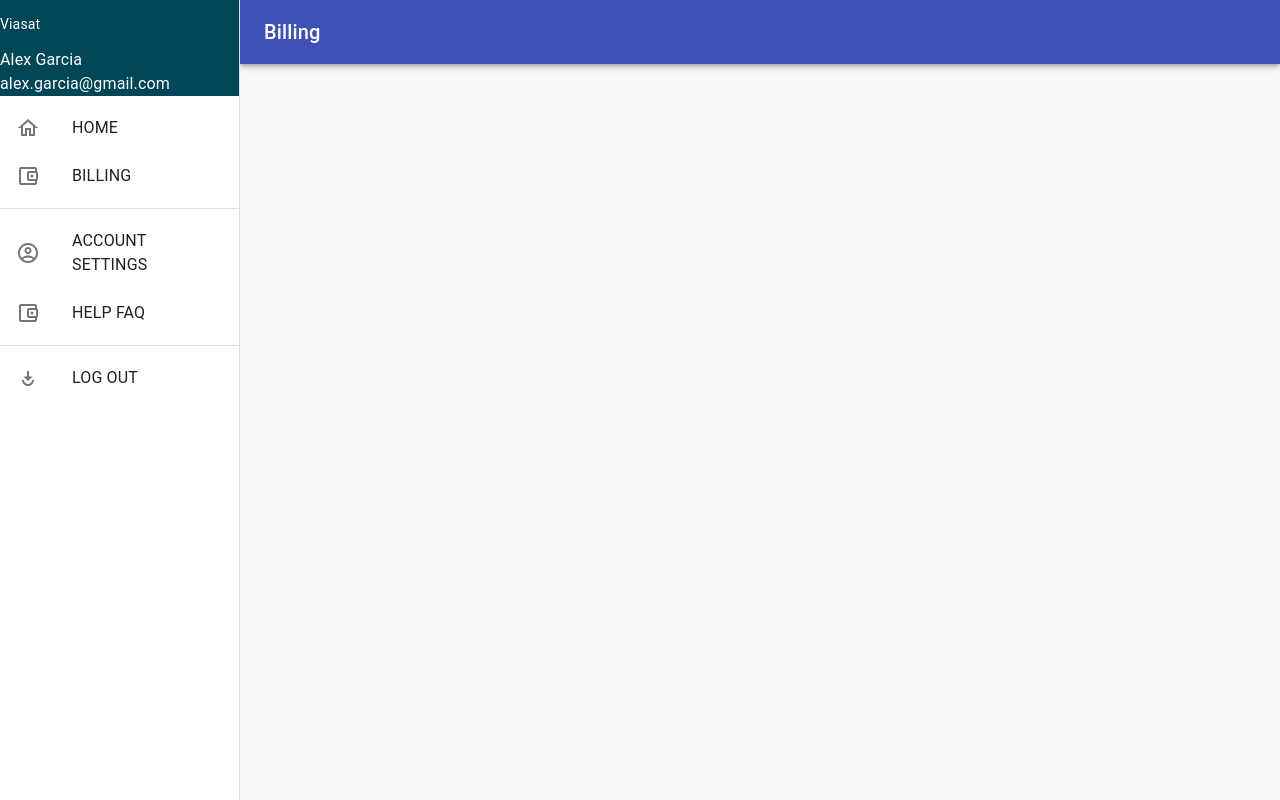
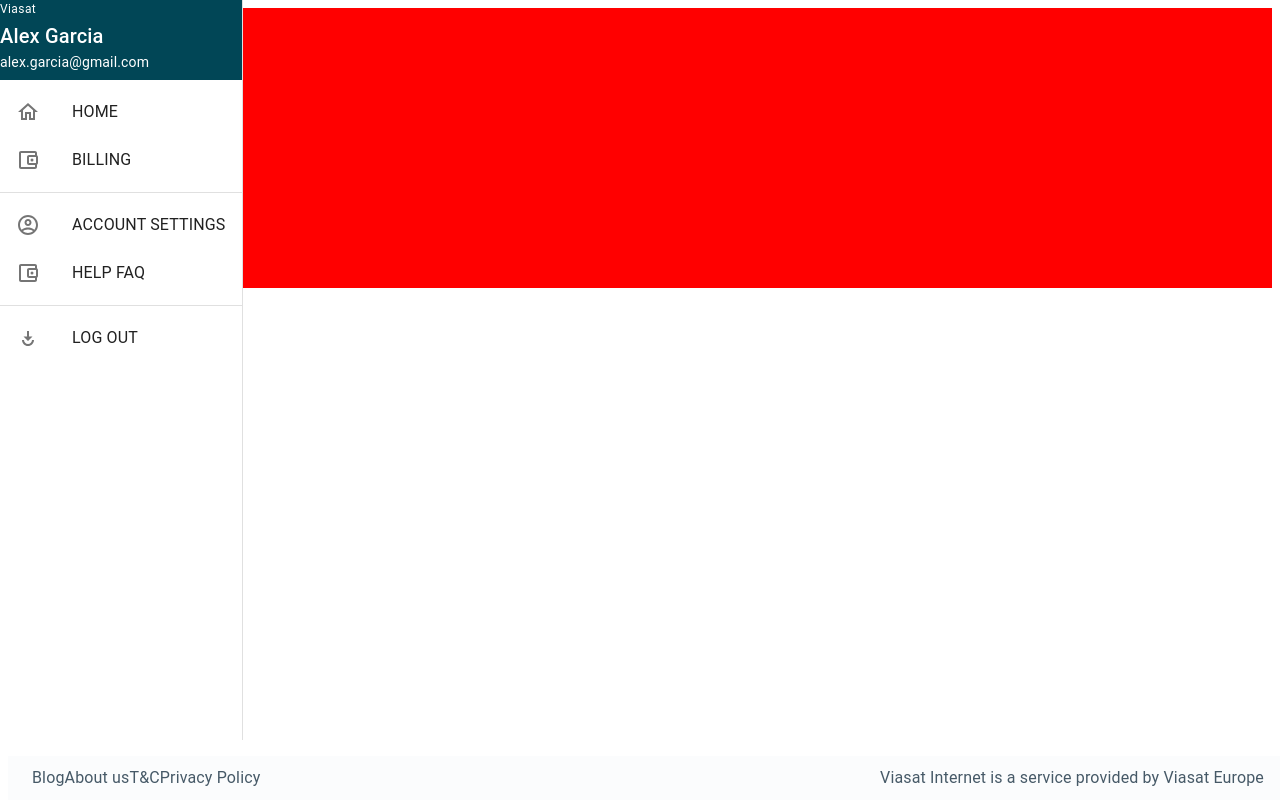
Before and after one commit to DianaCose/BillingPage, a Next.js app: page /billing in a window 1280 px wide. Built offline with nearby package versions, Linux system fonts and the light colour scheme.

Commit message:
Implement Footer

```diff
--- a/src/components/Footer.js
+++ b/src/components/Footer.js
@@ -1,7 +1,37 @@
+import { Box, makeStyles, Typography, Container } from '@material-ui/core';
+
+const useStyles = makeStyles({
+  footer: {
+    position: 'absolute',
+    bottom: 0,
+    display: 'flex',
+    justifyContent: 'space-between',
+    alignItems: 'center',
+    height: 44,
+    backgroundColor: '#FBFCFD',
+    color: '#465967',
+
+    // boxShadow: 3,
+  },
+});
 const Footer = () => {
-    return (
-        <div></div>
-     );
-}
+  const classes = useStyles();
+
+  return (
+    <Container maxWidth className={classes.footer}>
+      <Box style={{ display: 'flex', justifyContent:'space-between'}}>
+        <Typography variant="subtitle1">Blog</Typography>
+        <Typography variant="subtitle1">About us</Typography>
+        <Typography variant="subtitle1">T&C</Typography>
+        <Typography variant="subtitle1">Privacy Policy</Typography>
+      </Box>
+      <Box>
+        <Typography>
+          Viasat Internet is a service provided by Viasat Europe
+        </Typography>
+      </Box>
+    </Container>
+  );
+};
 
 export default Footer;
--- a/src/components/Header.js
+++ b/src/components/Header.js
@@ -0,0 +1,28 @@
+import { makeStyles } from '@material-ui/core';
+import { Typography, Box } from '@material-ui/core';
+import { red } from '@material-ui/core/colors';
+
+const drawerWidth = 240;
+
+const useStyles = makeStyles({
+  header: {
+    backgroundColor: 'red',
+    height: '280px',
+  },
+});
+
+const Header = () => {
+  const classes = useStyles();
+
+  return (
+    <Box component="div" className={classes.header}>
+      <Box component="div">
+        <Typography variant="h3">Billing</Typography>
+      </Box>
+
+      <Box>Invoices</Box>
+    </Box>
+  );
+};
+
+export default Header;
--- a/src/components/Sidebar.js
+++ b/src/components/Sidebar.js
@@ -8,9 +8,6 @@ import {
   ListItemIcon,
   Typography,
   makeStyles,
-  CssBaseline,
-  AppBar,
-  Toolbar,
 } from '@material-ui/core';
 import HomeOutlinedIcon from '@material-ui/icons/HomeOutlined';
 import AccountBalanceWalletOutlinedIcon from '@material-ui/icons/AccountBalanceWalletOutlined';
@@ -19,60 +16,37 @@ import PlayForWorkOutlinedIcon from '@material-ui/icons/PlayForWorkOutlined';
 
 const drawerWidth = 240;
 
-const useStyles = makeStyles((theme) => ({
-  root: {
-    display: 'flex',
+const useStyles = makeStyles({
+  drawer: {
+    zindex: '-1',
+    boxShadow: ".3em 0 .3em -.4em #888",
+    width: drawerWidth,
+    '& .MuiDrawer-paper': {
+      height: 'calc(100vh - 60px)',
     },
-  appBar: {
-    width: `calc(100% - ${drawerWidth}px)`,
-    marginLeft: drawerWidth,
+
   },
-  drawer: {
-    width: drawerWidth,
-    flexShrink: 0,
-  },
-  drawerPaper: {
-    width: drawerWidth,
-  },
-  // necessary for content to be below app bar
-  toolbar: theme.mixins.toolbar,
-  content: {
-    flexGrow: 1,
-    backgroundColor: theme.palette.background.default,
-    padding: theme.spacing(3),
-  },
-}));
+});
 
 const Sidebar = () => {
   const classes = useStyles();
 
   return (
-    <div className={classes.root}>
-      <CssBaseline />
-      <AppBar position="fixed" className={classes.appBar}>
-        <Toolbar>
-          <Typography variant="h6" noWrap>
-            Billing
-          </Typography>
-        </Toolbar>
-      </AppBar>
-      <Drawer
-        className={classes.drawer}
-        variant="permanent"
-        classes={{
-          paper: classes.drawerPaper,
-        }}
-        anchor="left"
-      >
+    <Drawer className={classes.drawer} variant="permanent" anchor="left">
       <Box
         component="div"
-          style={{ backgroundColor: '#014656', color: 'white' }}
+        style={{
+          backgroundColor: '#014656',
+          color: 'white',
+          display: 'flex',
+          flexDirection: 'column',
+          height: 80,
+        }}
       >
-          <p>Viasat</p>
-          <Typography>Alex Garcia</Typography>
-          <Typography>alex.garcia@gmail.com</Typography>
+        <Typography variant="caption">Viasat</Typography>
+        <Typography variant="h6">Alex Garcia</Typography>
+        <Typography variant="body2">alex.garcia@gmail.com</Typography>
       </Box>
-
       <List>
         <ListItem>
           <ListItemIcon>
@@ -114,7 +88,6 @@ const Sidebar = () => {
         </ListItem>
       </List>
     </Drawer>
-    </div>
   );
 };
 
--- a/src/pages/_app.js
+++ b/src/pages/_app.js
@@ -1,3 +1,4 @@
+import '../../styles/main.css';
 
 function MyApp({ Component, pageProps }) {
   return <Component {...pageProps} />
--- a/src/pages/billing.js
+++ b/src/pages/billing.js
@@ -1,13 +1,19 @@
-import { Container } from '@material-ui/core';
 import Sidebar from '../components/Sidebar';
+import Footer from '../components/Footer';
+import Header from '../components/Header';
+import { Grid } from '@material-ui/core';
+
+const drawerWidth = 240;
 
 function BillingPage() {
   return (
-    <Container>
- test
+    <div>
+      <Sidebar style={{ width: drawerWidth }} />
 
- <Sidebar />
-    </Container>
+      <Header style={{ width: `calc(100% - ${drawerWidth}px)` }} />
+
+      <Footer />
+    </div>
   );
 }
 
--- a/src/pages/index.js
+++ b/src/pages/index.js
@@ -7,9 +7,8 @@ export default function Home() {
       <Head>
         <title>Billing Page</title>
       </Head>
-      <main>
-        <BillingPage />
-      </main>
+
+      <BillingPage />
     </div>
   );
 }
--- /dev/null
+++ b/styles/main.css
@@ -0,0 +1,6 @@
+/* @import url(‘https://fonts.googleapis.com/css2?family=Source+Sans+Pro:300,400,500,700,800,900’);
+
+/* can now reference my font */
+/* body {
+  font-family: ‘Source Sans Pro’;
+} */
```
Also changed, not shown: 1 other file (tests, documents, lock files or other folders). Lines whose indentation alone changed are shown as unchanged.
